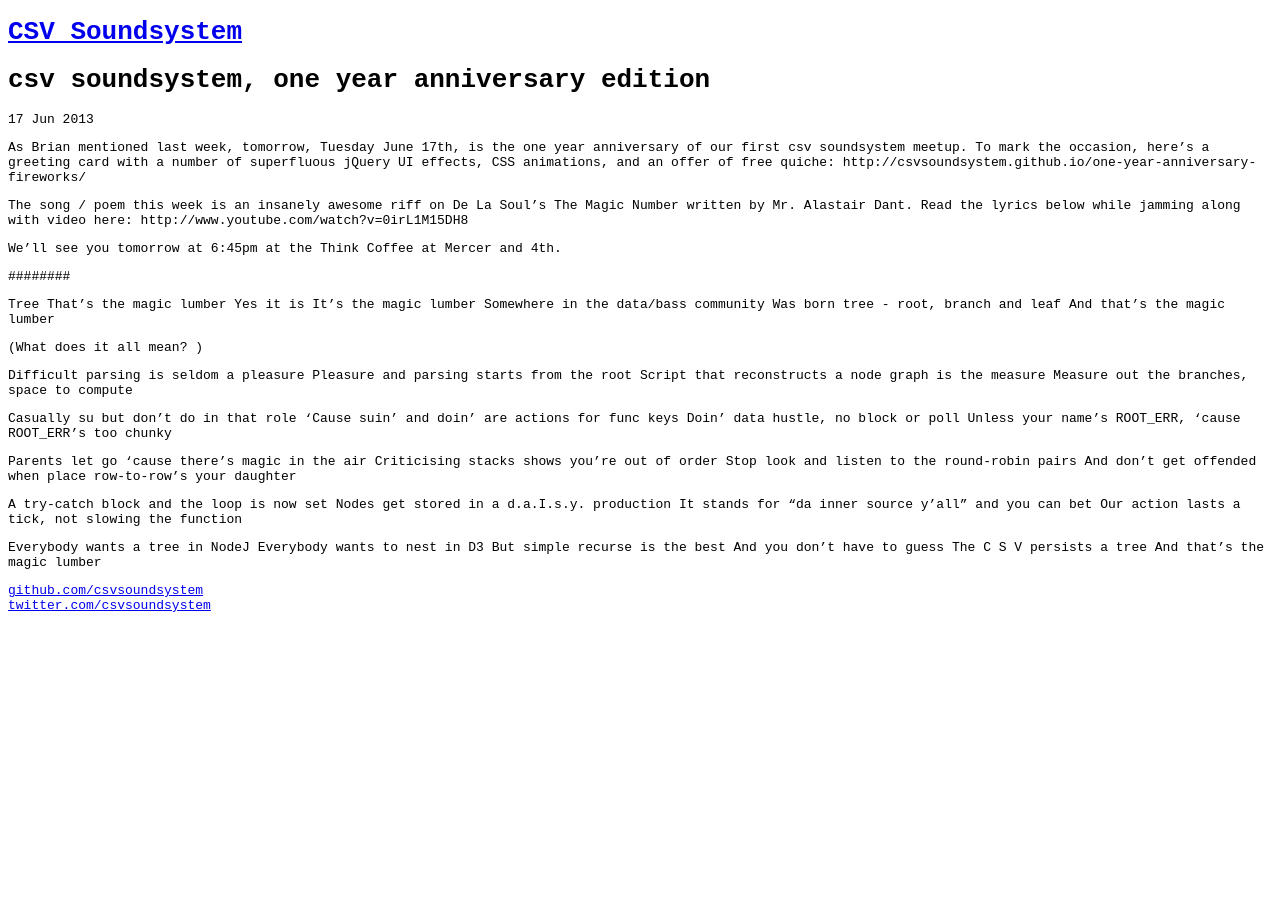
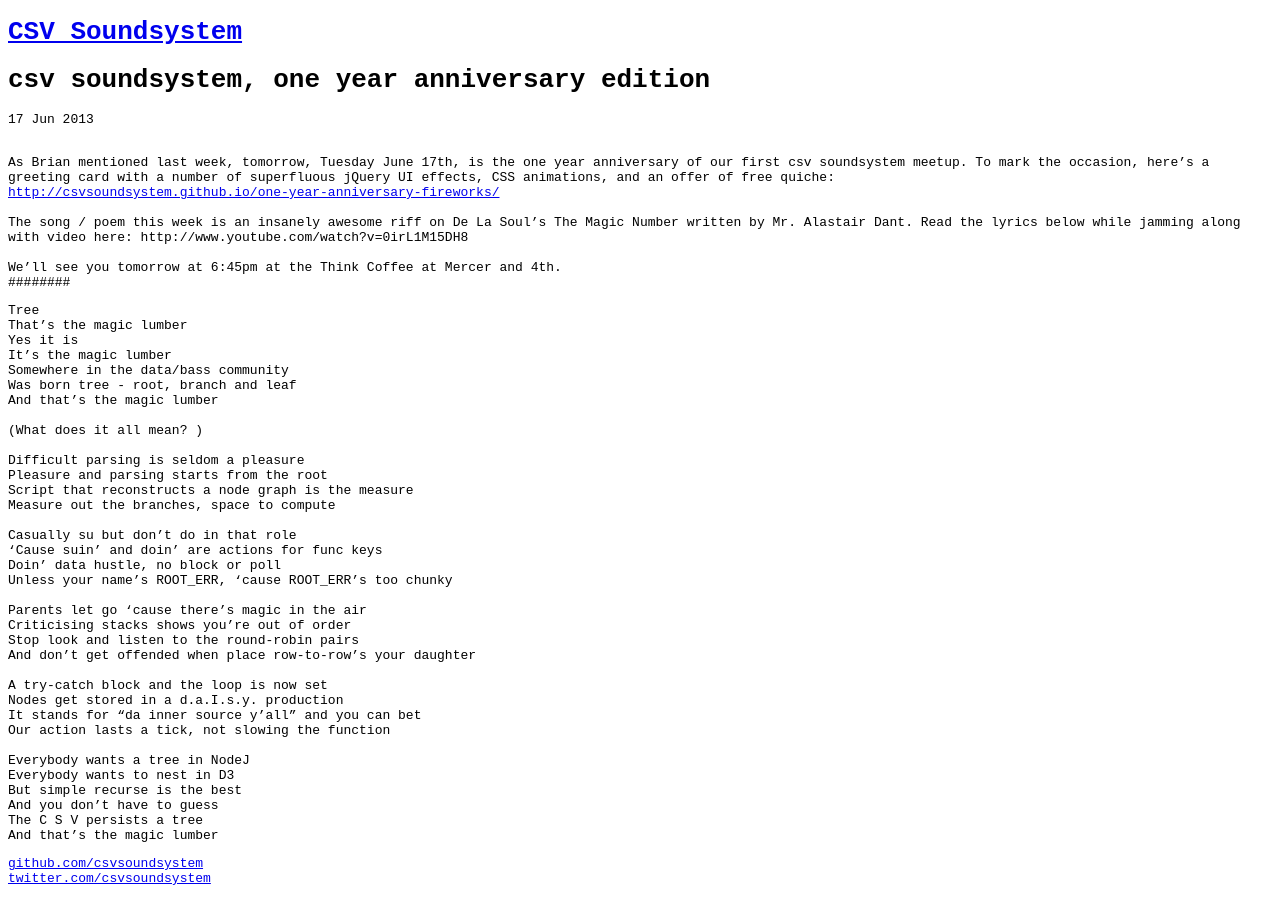
Before and after one commit to csvsoundsystem/csv.nyc, a Jekyll site: the page built from _posts/2013-06-17-csv-soundsystem-one-year-anniversary-edition.md, in a window 1280 px wide. Built offline with Jekyll 4.4.1, drawn with Linux system fonts in a browser that asks for light colours; Markdown is read by kramdown in place of the engine named in the settings; comment, search, counter and statistics services are not loaded.

Commit message:
Update 2013-06-17-csv-soundsystem-one-year-anniversary-edition.md

```diff
--- a/_posts/2013-06-17-csv-soundsystem-one-year-anniversary-edition.md
+++ b/_posts/2013-06-17-csv-soundsystem-one-year-anniversary-edition.md
@@ -3,48 +3,50 @@ layout: post
 title: csv soundsystem, one year anniversary edition
 ---
 
-
-As Brian mentioned last week, tomorrow, Tuesday June 17th, is the one year anniversary of our first csv soundsystem meetup. To mark the occasion, here's a greeting card with a number of superfluous jQuery UI effects, CSS animations, and an offer of free quiche: http://csvsoundsystem.github.io/one-year-anniversary-fireworks/
-
+<br/>
+As Brian mentioned last week, tomorrow, Tuesday June 17th, is the one year anniversary of our first csv soundsystem meetup. To mark the occasion, here's a greeting card with a number of superfluous jQuery UI effects, CSS animations, and an offer of free quiche:<br/> [http://csvsoundsystem.github.io/one-year-anniversary-fireworks/](http://csvsoundsystem.github.io/one-year-anniversary-fireworks/)
+<br/>
+<br/>
 The song / poem this week is an insanely awesome riff on De La Soul's The Magic Number written by Mr. Alastair Dant. Read the lyrics below while jamming along with video here: http://www.youtube.com/watch?v=0irL1M15DH8
-
+<br/>
+<br/>
 We'll see you tomorrow at 6:45pm at the Think Coffee at Mercer and 4th.
-
+<br/>
 ########
 
-Tree
-That's the magic lumber
-Yes it is
-It's the magic lumber
-Somewhere in the data/bass community
-Was born tree - root, branch and leaf
-And that's the magic lumber
-
-(What does it all mean? )
-
-Difficult parsing is seldom a pleasure
-Pleasure and parsing starts from the root
-Script that reconstructs a node graph is the measure
-Measure out the branches, space to compute
-
-Casually su but don't do in that role
-'Cause suin' and doin' are actions for func keys
-Doin' data hustle, no block or poll
-Unless your name's ROOT_ERR, 'cause ROOT_ERR's too chunky
-
-Parents let go 'cause there's magic in the air
-Criticising stacks shows you're out of order
-Stop look and listen to the round-robin pairs
-And don't get offended when place row-to-row's your daughter
-
-A try-catch block and the loop is now set
-Nodes get stored in a d.a.I.s.y. production
-It stands for "da inner source y'all" and you can bet
-Our action lasts a tick, not slowing the function
-
-Everybody wants a tree in NodeJ
-Everybody wants to nest in D3
-But simple recurse is the best
-And you don't have to guess
-The C S V persists a tree
-And that's the magic lumber
+Tree<br/>
+That's the magic lumber<br/>
+Yes it is<br/>
+It's the magic lumber<br/>
+Somewhere in the data/bass community<br/>
+Was born tree - root, branch and leaf<br/>
+And that's the magic lumber<br/>
+<br/>
+(What does it all mean? )<br/>
+<br/>
+Difficult parsing is seldom a pleasure<br/>
+Pleasure and parsing starts from the root<br/>
+Script that reconstructs a node graph is the measure<br/>
+Measure out the branches, space to compute<br/>
+<br/>
+Casually su but don't do in that role<br/>
+'Cause suin' and doin' are actions for func keys<br/>
+Doin' data hustle, no block or poll<br/>
+Unless your name's ROOT_ERR, 'cause ROOT_ERR's too chunky<br/>
+<br/>
+Parents let go 'cause there's magic in the air<br/>
+Criticising stacks shows you're out of order<br/>
+Stop look and listen to the round-robin pairs<br/>
+And don't get offended when place row-to-row's your daughter<br/>
+<br/>
+A try-catch block and the loop is now set<br/>
+Nodes get stored in a d.a.I.s.y. production<br/>
+It stands for "da inner source y'all" and you can bet<br/>
+Our action lasts a tick, not slowing the function<br/>
+<br/>
+Everybody wants a tree in NodeJ<br/>
+Everybody wants to nest in D3<br/>
+But simple recurse is the best<br/>
+And you don't have to guess<br/>
+The C S V persists a tree<br/>
+And that's the magic lumber<br/>
```
